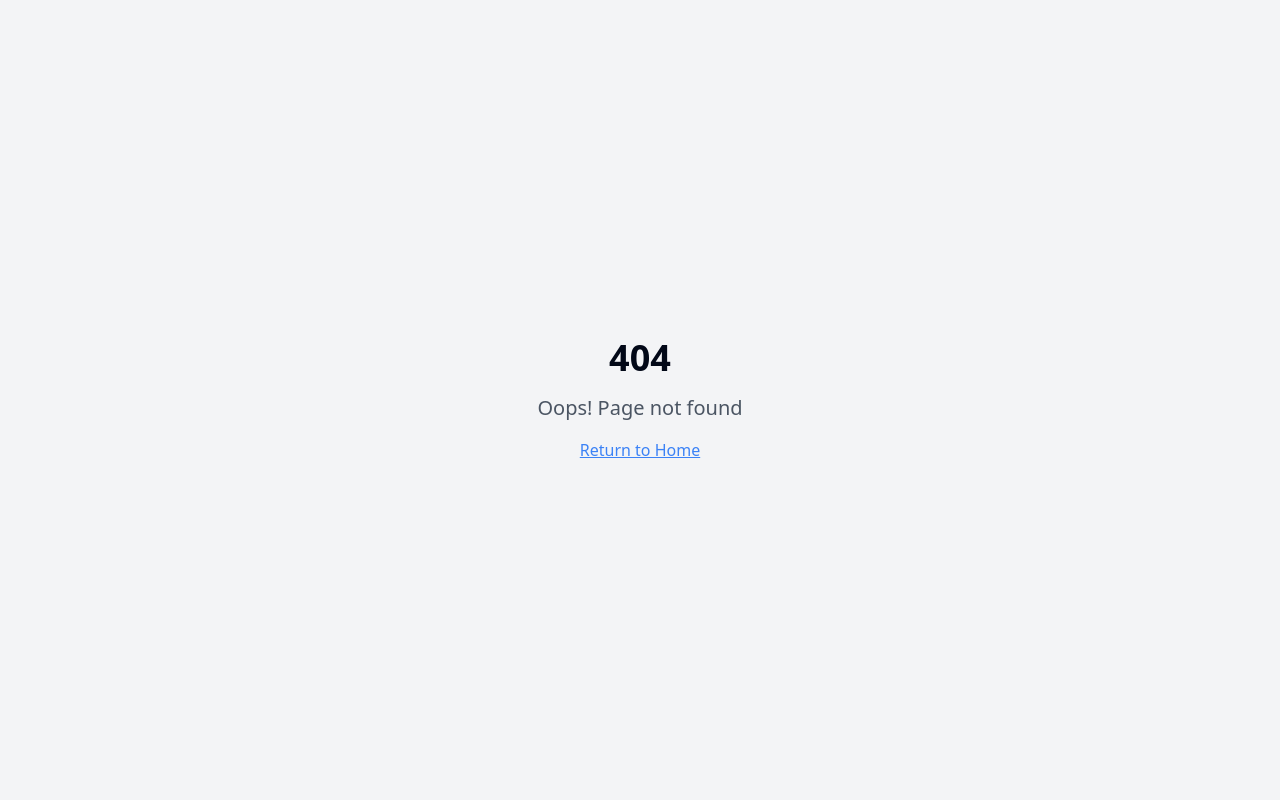
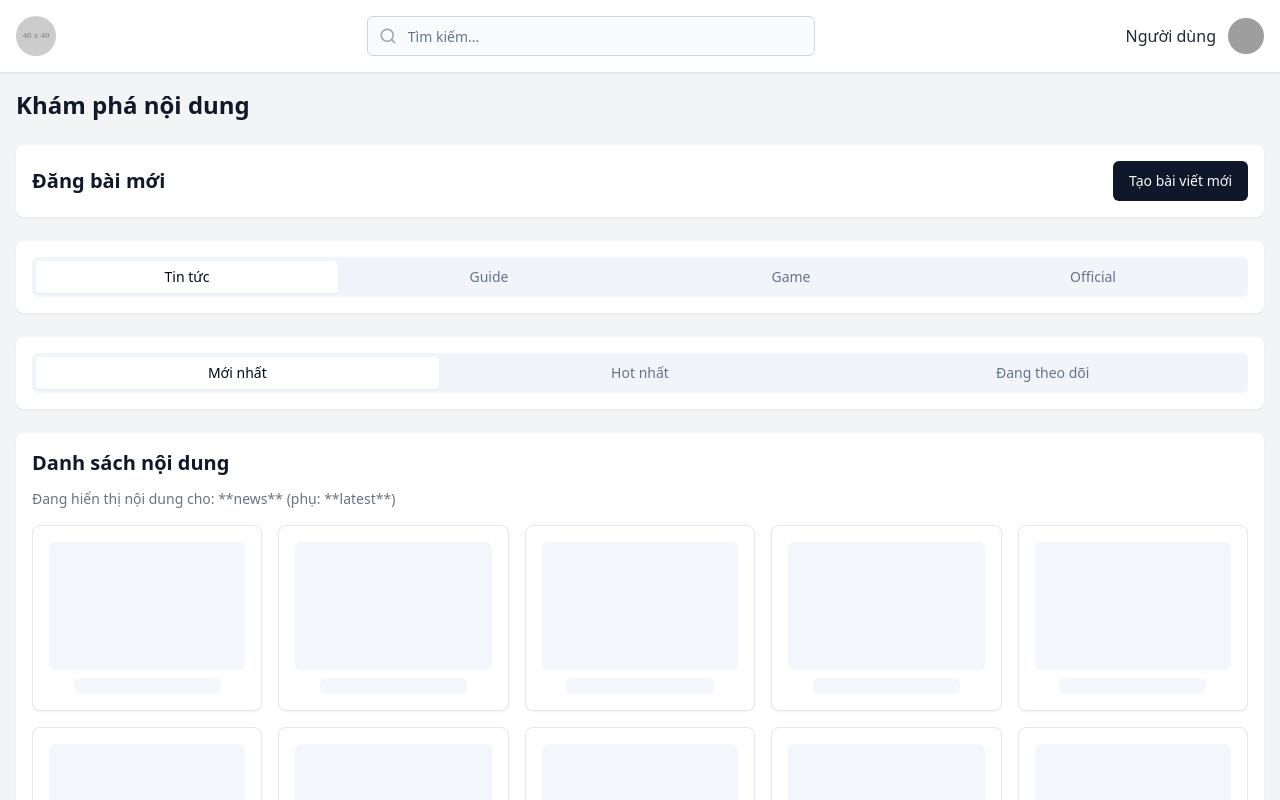
Before and after one commit to Chomper9981/redcyclone-app, a React (Vite) app: page /menu-user in a window 1280 px wide. Before the commit this address had no page. Shown: the top 800 px of the page. Built offline with nearby package versions, Linux system fonts and the light colour scheme; grey boxes are pictures that could not be loaded.

Commit message:
[dyad] Thêm giao diện MenuUser cho người dùng đã đăng nhập với chức năng đăng bài. - wrote 4 file(s)

```diff
--- a/src/App.tsx
+++ b/src/App.tsx
@@ -7,8 +7,9 @@ import Index from "./pages/Index";
 import LoginPage from "./pages/LoginPage";
 import AdminDashboard from "./pages/AdminDashboard";
 import MenuGuest from "./pages/MenuGuest";
+import MenuUser from "./pages/MenuUser"; // Import MenuUser
 import NotFound from "./pages/NotFound";
-import ScrollToTop from "./components/ScrollToTop"; // Import ScrollToTop
+import ScrollToTop from "./components/ScrollToTop";
 
 const queryClient = new QueryClient();
 
@@ -18,12 +19,13 @@ const App = () => (
       <Toaster />
       <Sonner />
       <BrowserRouter>
-        <ScrollToTop /> {/* Thêm ScrollToTop vào đây */}
+        <ScrollToTop />
         <Routes>
           <Route path="/" element={<Index />} />
           <Route path="/login" element={<LoginPage />} />
           <Route path="/admin" element={<AdminDashboard />} />
           <Route path="/menu-guest" element={<MenuGuest />} />
+          <Route path="/menu-user" element={<MenuUser />} /> {/* Thêm route cho MenuUser */}
           {/* ADD ALL CUSTOM ROUTES ABOVE THE CATCH-ALL "*" ROUTE */}
           <Route path="*" element={<NotFound />} />
         </Routes>
--- /dev/null
+++ b/src/components/UserHeader.tsx
@@ -0,0 +1,49 @@
+import React from 'react';
+import { Input } from "@/components/ui/input";
+import { Avatar, AvatarFallback, AvatarImage } from "@/components/ui/avatar";
+import { Search } from 'lucide-react';
+
+interface UserHeaderProps {
+  userName?: string;
+  userAvatarUrl?: string;
+}
+
+const UserHeader: React.FC<UserHeaderProps> = ({ userName = "User", userAvatarUrl }) => {
+  return (
+    <header className="flex items-center justify-between p-4 bg-white dark:bg-gray-800 shadow-sm border-b border-gray-200 dark:border-gray-700">
+      {/* Logo */}
+      <div className="flex items-center space-x-2">
+        <img
+          src="https://via.placeholder.com/40x40?text=Logo" // Placeholder logo URL
+          alt="Company Logo"
+          className="w-10 h-10 rounded-full" // Adjust styling as needed
+        />
+      </div>
+
+      {/* Search Bar */}
+      <div className="relative flex-grow mx-4 max-w-md">
+        <Search className="absolute left-3 top-1/2 -translate-y-1/2 text-gray-400" size={18} />
+        <Input
+          type="text"
+          placeholder="Tìm kiếm..."
+          className="pl-10 w-full rounded-md border border-gray-300 dark:border-gray-600 bg-gray-50 dark:bg-gray-700 text-gray-900 dark:text-gray-100 focus:ring-blue-500 focus:border-blue-500"
+        />
+      </div>
+
+      {/* User Info (Name and Avatar) */}
+      <div className="flex items-center space-x-3">
+        <span className="text-gray-800 dark:text-gray-200 font-medium hidden sm:block">
+          {userName}
+        </span>
+        <Avatar className="h-9 w-9">
+          <AvatarImage src={userAvatarUrl} alt={userName} />
+          <AvatarFallback className="bg-blue-500 dark:bg-blue-600 text-white">
+            {userName.charAt(0).toUpperCase()}
+          </AvatarFallback>
+        </Avatar>
+      </div>
+    </header>
+  );
+};
+
+export default UserHeader;
--- a/src/pages/Index.tsx
+++ b/src/pages/Index.tsx
@@ -20,6 +20,9 @@ const Index = () => {
           <Link to="/menu-guest">
             <Button size="lg" variant="outline" className="w-full sm:w-auto px-8 py-4 text-lg">Đi đến Giao diện Khách</Button>
           </Link>
+          <Link to="/menu-user"> {/* Thêm nút cho MenuUser */}
+            <Button size="lg" variant="default" className="w-full sm:w-auto px-8 py-4 text-lg">Đi đến Giao diện Người dùng</Button>
+          </Link>
         </div>
       </div>
       <MadeWithDyad />
--- /dev/null
+++ b/src/pages/MenuUser.tsx
@@ -0,0 +1,82 @@
+import React, { useState } from 'react';
+import { MadeWithDyad } from "@/components/made-with-dyad";
+import UserHeader from '@/components/UserHeader';
+import { Button } from "@/components/ui/button";
+import { Tabs, TabsContent, TabsList, TabsTrigger } from "@/components/ui/tabs";
+import ContentGridPlaceholder from '@/components/ContentGridPlaceholder';
+import PaginationComponent from '@/components/PaginationComponent';
+
+const MenuUser: React.FC = () => {
+  const [mainTab, setMainTab] = useState("news");
+  const [subTab, setSubTab] = useState("latest");
+
+  // Dữ liệu người dùng giả định, trong ứng dụng thực tế sẽ lấy từ ngữ cảnh xác thực
+  const currentUser = {
+    name: "Người dùng",
+    avatarUrl: "https://github.com/shadcn.png"
+  };
+
+  return (
+    <div className="min-h-screen flex flex-col bg-gray-100 dark:bg-gray-900">
+      <UserHeader userName={currentUser.name} userAvatarUrl={currentUser.avatarUrl} />
+      <main className="flex-grow p-4 container mx-auto">
+        <h2 className="text-2xl font-bold text-gray-900 dark:text-gray-100 mb-6">Khám phá nội dung</h2>
+
+        {/* Hàng mới: Chức năng đăng bài */}
+        <section className="mb-6 p-4 bg-white dark:bg-gray-800 rounded-lg shadow-sm flex items-center justify-between">
+          <h3 className="text-xl font-semibold text-gray-900 dark:text-gray-100">Đăng bài mới</h3>
+          <Button>Tạo bài viết mới</Button>
+        </section>
+
+        {/* Hàng thứ 2: 4 tab chính (bộ lọc) */}
+        <section className="mb-6 p-4 bg-white dark:bg-gray-800 rounded-lg shadow-sm">
+          <Tabs defaultValue="news" onValueChange={setMainTab}>
+            <TabsList className="grid w-full grid-cols-4">
+              <TabsTrigger value="news">Tin tức</TabsTrigger>
+              <TabsTrigger value="guide">Guide</TabsTrigger>
+              <TabsTrigger value="game">Game</TabsTrigger>
+              <TabsTrigger value="official">Official</TabsTrigger>
+            </TabsList>
+            {/* Nội dung tab này sẽ không hiển thị trực tiếp mà sẽ ảnh hưởng đến ContentGridPlaceholder */}
+            <TabsContent value="news" className="hidden"></TabsContent>
+            <TabsContent value="guide" className="hidden"></TabsContent>
+            <TabsContent value="game" className="hidden"></TabsContent>
+            <TabsContent value="official" className="hidden"></TabsContent>
+          </Tabs>
+        </section>
+
+        {/* Hàng thứ 3: 3 tab phụ (bộ lọc) */}
+        <section className="mb-6 p-4 bg-white dark:bg-gray-800 rounded-lg shadow-sm">
+          <Tabs defaultValue="latest" onValueChange={setSubTab}>
+            <TabsList className="grid w-full grid-cols-3">
+              <TabsTrigger value="latest">Mới nhất</TabsTrigger>
+              <TabsTrigger value="hot">Hot nhất</TabsTrigger>
+              <TabsTrigger value="following">Đang theo dõi</TabsTrigger>
+            </TabsList>
+            {/* Nội dung tab này sẽ không hiển thị trực tiếp mà sẽ ảnh hưởng đến ContentGridPlaceholder */}
+            <TabsContent value="latest" className="hidden"></TabsContent>
+            <TabsContent value="hot" className="hidden"></TabsContent>
+            <TabsContent value="following" className="hidden"></TabsContent>
+          </Tabs>
+        </section>
+
+        {/* Hàng thứ 4: List placeholder (được lọc bởi các tab) */}
+        <section className="mb-6 p-4 bg-white dark:bg-gray-800 rounded-lg shadow-sm">
+          <h3 className="text-xl font-semibold text-gray-900 dark:text-gray-100 mb-3">Danh sách nội dung</h3>
+          <p className="text-sm text-gray-500 dark:text-gray-400 mb-4">
+            Đang hiển thị nội dung cho: **{mainTab}** (phụ: **{subTab}**)
+          </p>
+          <ContentGridPlaceholder mainTab={mainTab} subTab={subTab} />
+        </section>
+
+        {/* Hàng thứ 5: Pagination */}
+        <section className="flex justify-center mt-8 p-4 bg-white dark:bg-gray-800 rounded-lg shadow-sm">
+          <PaginationComponent />
+        </section>
+      </main>
+      <MadeWithDyad />
+    </div>
+  );
+};
+
+export default MenuUser;
```
